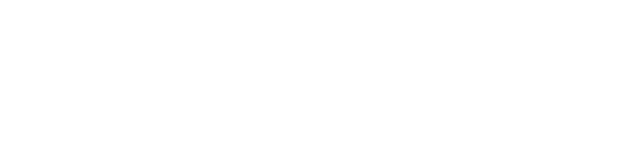
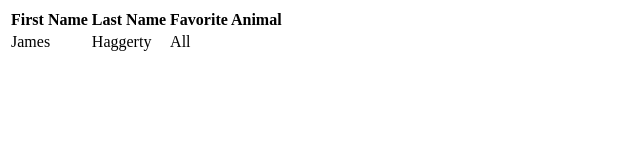
Before and after one commit to jpmhaggerty/html-exercise, a plain HTML site: page favorites.html in a window 1280 px wide. Shown: the whole page, without its empty margins (0-640 px from the left). Drawn offline with Linux system fonts and the light colour scheme.

Commit message:
Add table body and info

```diff
--- a/favorites.html
+++ b/favorites.html
@@ -11,9 +11,18 @@
     <table>
       <thead>
         <tr>
-          <th></th>
+          <th>First Name</th>
+          <th>Last Name</th>
+          <th>Favorite Animal</th>
         </tr>
       </thead>
+      <tbody>
+        <tr>
+          <td>James</td>
+          <td>Haggerty</td>
+          <td>All</td>
+        </tr>
+      </tbody>
 
     </table>
 
```
